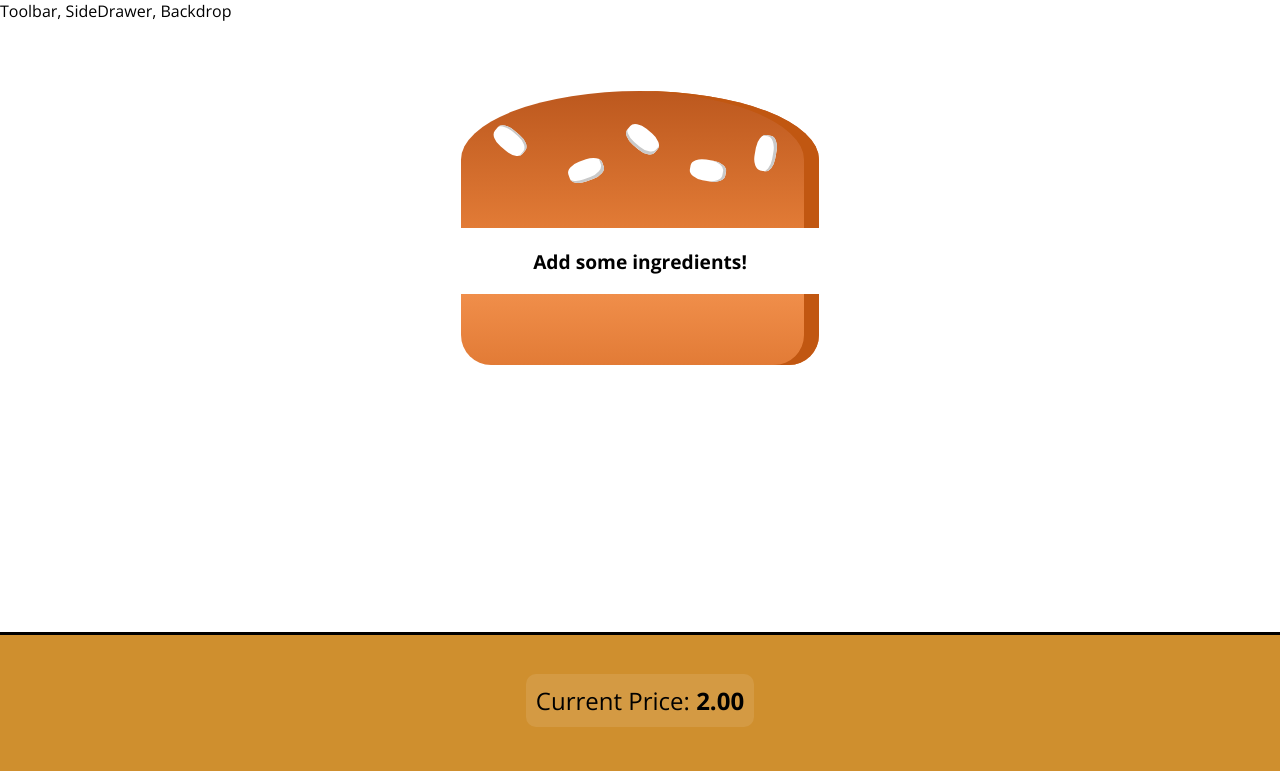
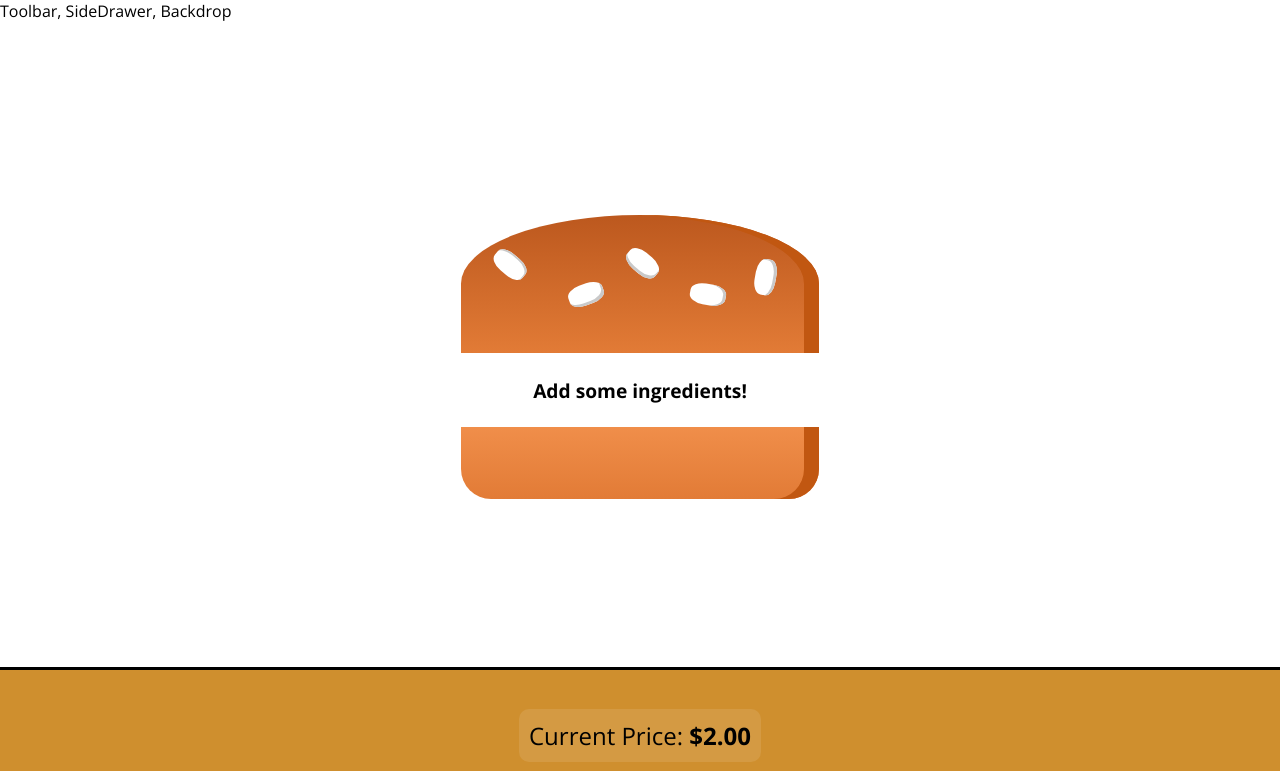
Before and after one commit to youssef-md/The-Burger-Builder, a React app: page / in a window 1280 px wide. Shown: the top 771 px of the page. Built offline with nearby package versions, Linux system fonts and the light colour scheme.

Commit message:
Improving Burger positioning with flexbox

```diff
--- a/src/components/Burger/BuildControls/BuildControls.js
+++ b/src/components/Burger/BuildControls/BuildControls.js
@@ -12,7 +12,7 @@ const controls = [
 const BuildControls = (props) => (
   <div className = { styles.BuildControls }>
   <p className = { styles.Price }>
-    Current Price: <b>{props.totalPrice.toFixed(2)}
+    Current Price: <b>${props.totalPrice.toFixed(2)}
   </b></p>
 
   {controls.map(ctrl => (
--- a/src/components/Burger/Burger.css
+++ b/src/components/Burger/Burger.css
@@ -1,11 +1,15 @@
 .Burger {
   margin: auto;
+  display: flex;
+  flex-flow: column;
+  justify-content: center;
   width: 35%;
   height: 550px;
   overflow-y: auto;
   text-align: center;
   font-weight: bold;
   font-size: 1.2rem;
+  margin-bottom: 35px;
 }
 
 @media (min-width: 500px) and (max-width: 1000px) {
--- a/src/components/Burger/BurgerIngred/BurgerIngred.css
+++ b/src/components/Burger/BurgerIngred/BurgerIngred.css
@@ -4,7 +4,7 @@
   background: linear-gradient(#F08E4A, #e27b36);
   border-radius: 0 0 30px 30px;
   box-shadow: inset -15px 0 #c15711;
-  margin: 2% auto;
+  margin: 1% auto;
 }
 
 .BreadTop {
@@ -13,7 +13,7 @@
   background: linear-gradient(#bc581e, #e27b36);
   border-radius: 50% 50% 0 0;
   box-shadow: inset -15px 0 #c15711;
-  margin: 2% auto;
+  margin: 1% auto;
   position: relative;
 }
 
@@ -80,19 +80,18 @@
   box-shadow: inset 1px 3px #c9c9c9;
 }
 
-
 .Meat {
   width: 80%;
   height: 8%;
   background: linear-gradient(#7f3608, #702e05);
-  margin: 2% auto;
+  margin: 0.5% auto;
   border-radius: 15px;
 }
 
 .Cheese {
   width: 90%;
   height: 4.5%;
-  margin: 2% auto;
+  margin: 0.5% auto;
   background: linear-gradient(#f4d004, #d6bb22);
   border-radius: 20px;
 }
@@ -100,7 +99,7 @@
 .Salad {
   width: 85%;
   height: 7%;
-  margin: 2% auto;
+  margin: 0.5% auto;
   background: linear-gradient(#228c1d, #91ce50);
   border-radius: 20px;
 }
@@ -109,5 +108,5 @@
   width: 80%;
   height: 3%;
   background: linear-gradient(#bf3813, #c45e38);
-  margin: 2% auto;
+  margin: 0.5% auto;
 }
```
